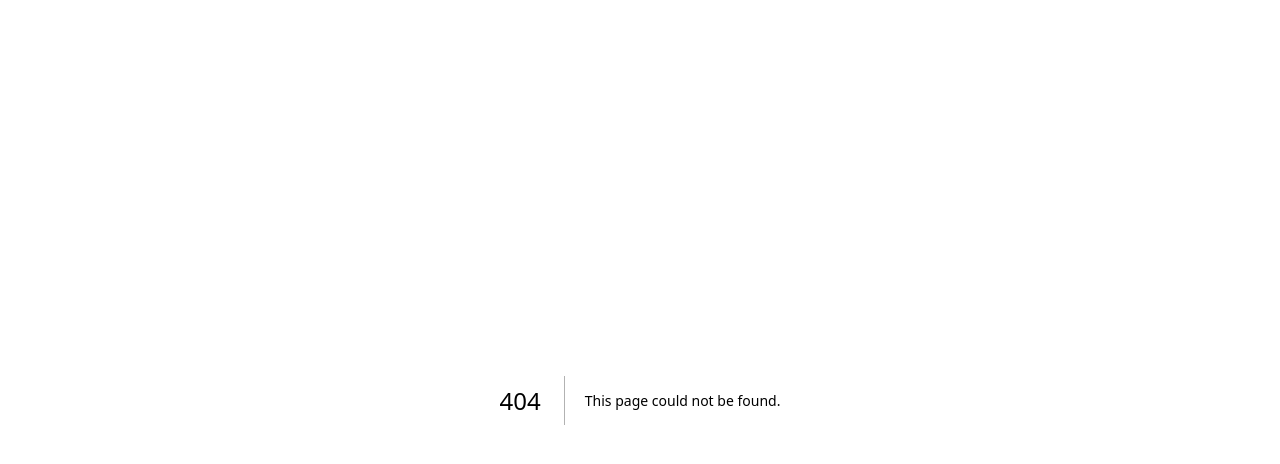
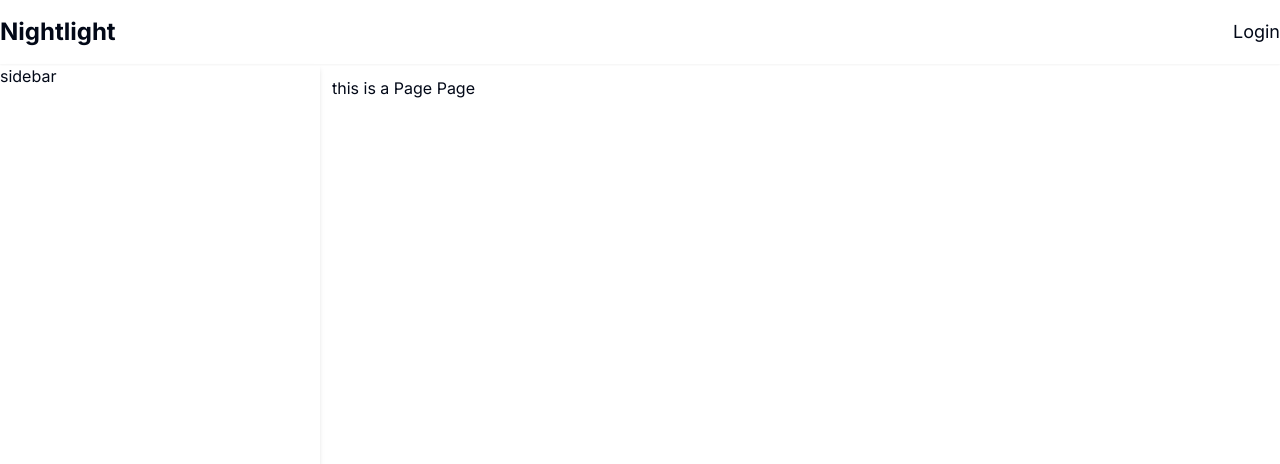
Before and after one commit to aichijimoren123/Nightlight, a Next.js app: page /users in a window 1280 px wide. Before the commit this address had no page. Shown: the top 464 px of the page. Built offline with nearby package versions, Linux system fonts and the light colour scheme.

Commit message:
add a base layout and project the structure

```diff
--- /dev/null
+++ b/app/(core)/layout.tsx
@@ -0,0 +1,24 @@
+export default function Layout({ children }: { children: React.ReactNode }) {
+  return (
+    <div className="flex flex-col min-h-screen">
+      <header className="shadow-sm">
+        <nav className="flex justify-between items-center py-4">
+          <div>
+            <a href="/" className="text-2xl font-bold">
+              Nightlight
+            </a>
+          </div>
+          <div>
+            <a href="/auth/login" className="text-lg">
+              Login
+            </a>
+          </div>
+        </nav>
+      </header>
+      <main className="flex-1 flex">
+        <aside className="w-1/4 shadow-md">sidebar</aside>
+        <main className="flex-1 p-3">{children}</main>
+      </main>
+    </div>
+  );
+}
--- /dev/null
+++ b/app/(core)/users/page.tsx
@@ -0,0 +1,3 @@
+export default function Page() {
+  return <div> this is a Page Page</div>;
+}
```
Also changed, not shown: app/(core)/dashboard/page.tsx (renamed from app/dashboard/page.tsx).
